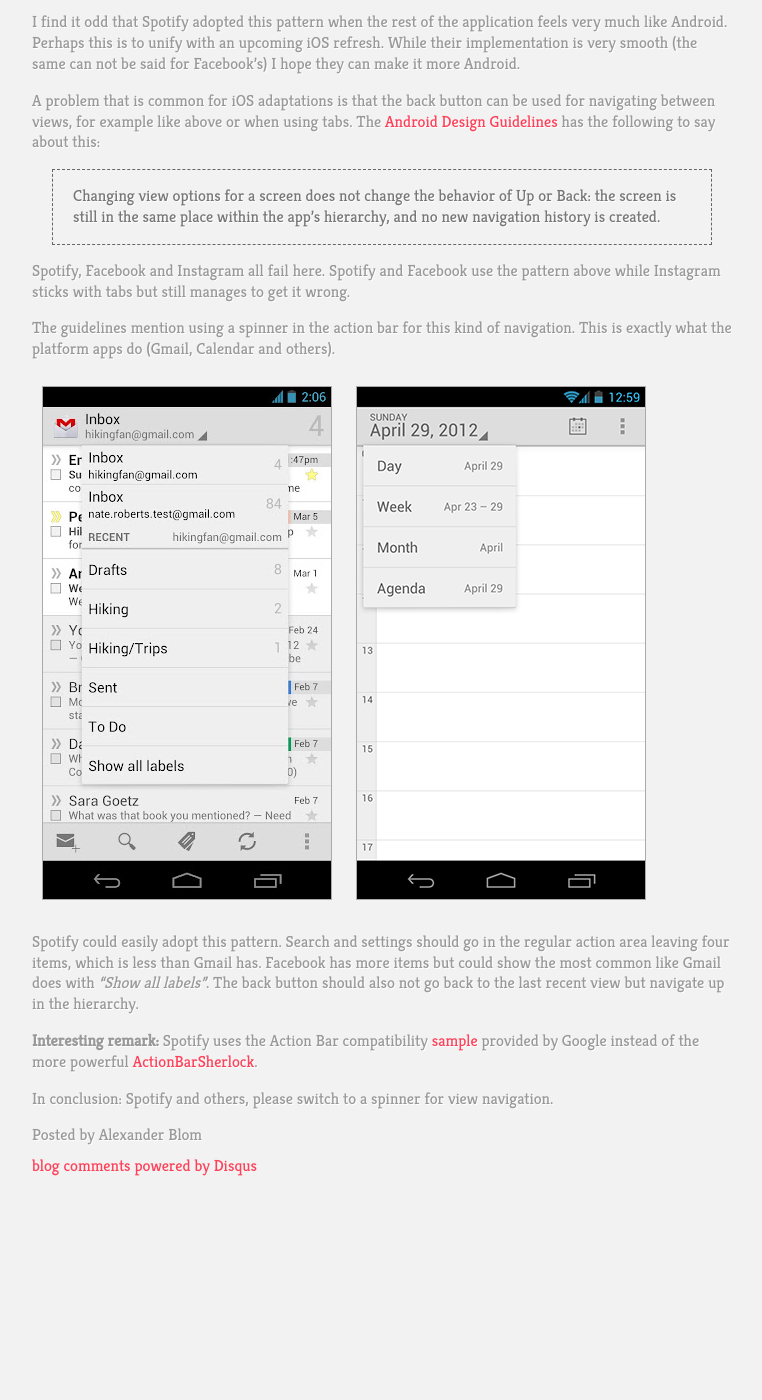
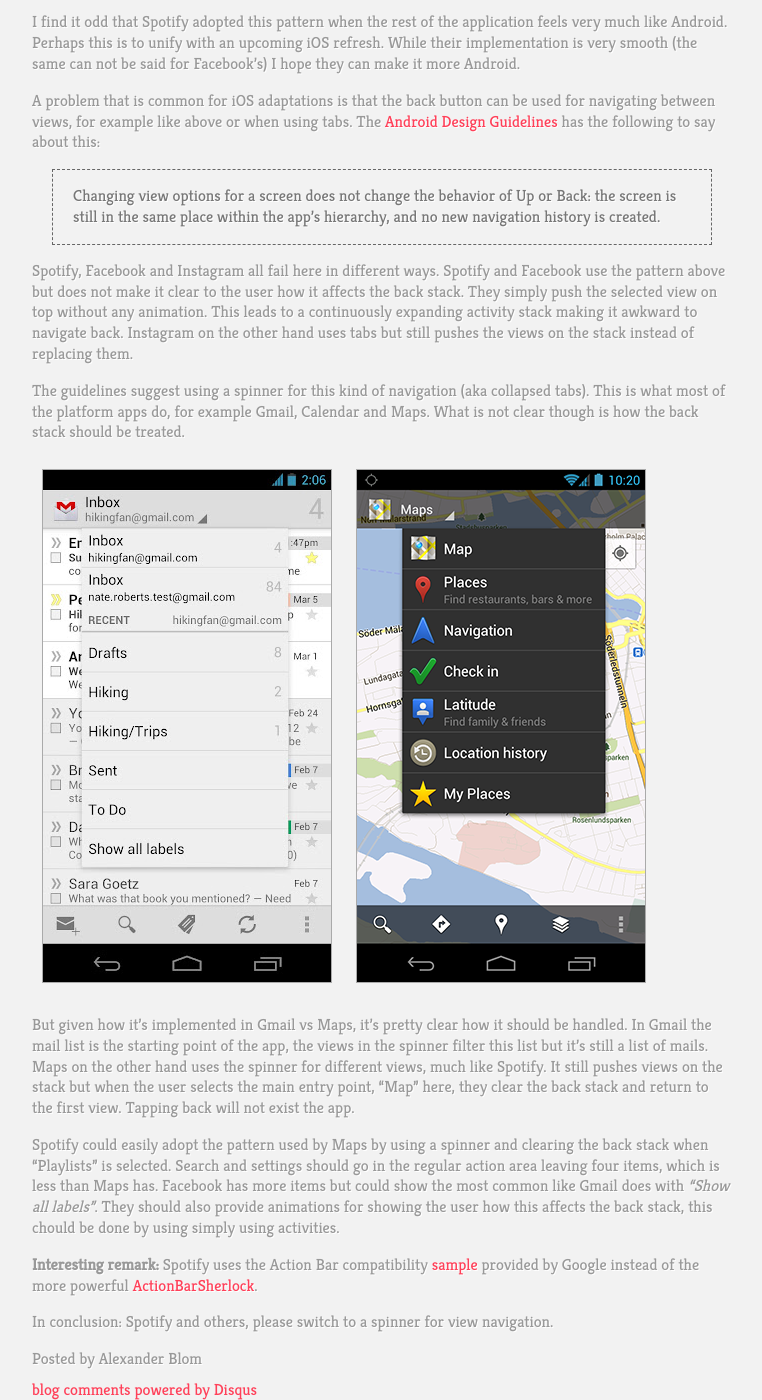
Before and after one commit to lexs/lexs.github.com, a Jekyll site: the page built from _posts/2012-04-23-android-navigation-and-spotify.md, in a window 1280 px wide and 1400 px high, scrolled down 920 px. Shown: the whole window, without its empty margins (28-790 px from the left). Built offline with Jekyll 4.4.1, drawn with Linux system fonts in a browser that asks for light colours; Markdown is read by kramdown in place of the engine named in the settings; comment, search, counter and statistics services are not loaded; before the commit the page ends 2127 px from its top, so only the background shows below that.

Commit message:
Updated blog post

```diff
--- a/_posts/2012-04-23-android-navigation-and-spotify.md
+++ b/_posts/2012-04-23-android-navigation-and-spotify.md
@@ -17,14 +17,16 @@
 
 > Changing view options for a screen does not change the behavior of Up or Back: the screen is still in the same place within the app's hierarchy, and no new navigation history is created.
 
-Spotify, Facebook and Instagram all fail here. Spotify and Facebook use the pattern above while Instagram sticks with tabs but still manages to get it wrong.
+Spotify, Facebook and Instagram all fail here in different ways. Spotify and Facebook use the pattern above but does not make it clear to the user how it affects the back stack. They simply push the selected view on top without any animation. This leads to a continuously expanding activity stack making it awkward to navigate back. Instagram on the other hand uses tabs but still pushes the views on the stack instead of replacing them.
 
-The guidelines mention using a spinner in the action bar for this kind of navigation. This is exactly what the platform apps do (Gmail, Calendar and others).
+The guidelines suggest using a spinner for this kind of navigation (aka collapsed tabs). This is what most of the platform apps do, for example Gmail, Calendar and Maps. What is not clear though is how the back stack should be treated.
 
 ![Gmail]({{ site.url }}/images/android-gmail.jpeg)
-![Calendar]({{ site.url }}/images/android-calendar.png)
+![Maps]({{ site.url }}/images/android-maps.png)
 
-Spotify could easily adopt this pattern. Search and settings should go in the regular action area leaving four items, which is less than Gmail has. Facebook has more items but could show the most common like Gmail does with *"Show all labels"*. The back button should also not go back to the last recent view but navigate up in the hierarchy.
+But given how it's implemented in Gmail vs Maps, it's pretty clear how it should be handled. In Gmail the mail list is the starting point of the app, the views in the spinner filter this list but it's still a list of mails. Maps on the other hand uses the spinner for different views, much like Spotify. It still pushes views on the stack but when the user selects the main entry point, "Map" here, they clear the back stack and return to the first view. Tapping back will not exist the app.
+
+Spotify could easily adopt the pattern used by Maps by using a spinner and clearing the back stack when "Playlists" is selected. Search and settings should go in the regular action area leaving four items, which is less than Maps has. Facebook has more items but could show the most common like Gmail does with *"Show all labels"*. They should also provide animations for showing the user how this affects the back stack, this chould be done by using simply using activities.
 
 **Interesting remark:** Spotify uses the Action Bar compatibility [sample](http://developer.android.com/resources/samples/ActionBarCompat/index.html) provided by Google instead of the more powerful [ActionBarSherlock](http://actionbarsherlock.com/).
 
```
Also changed, not shown: images/android-maps.png (added).
